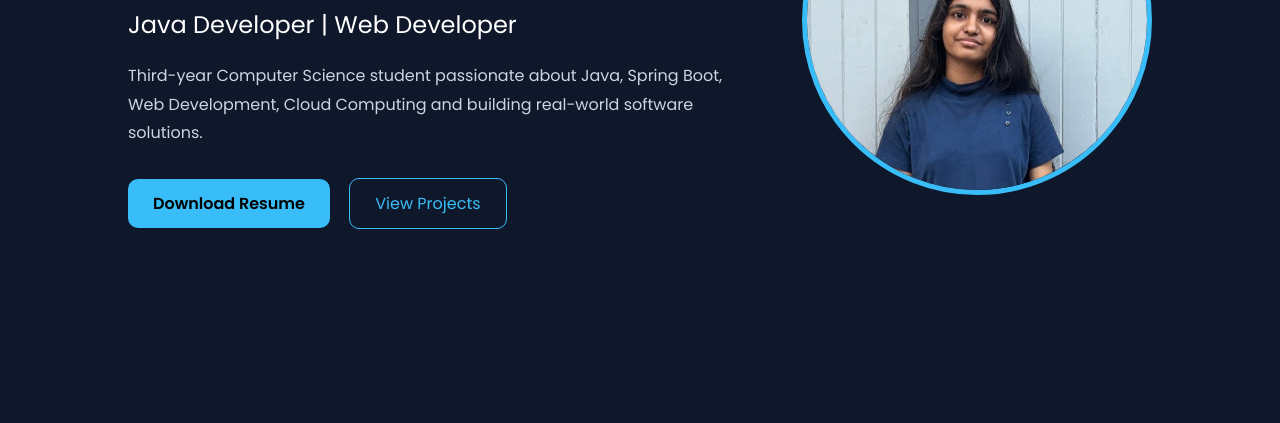
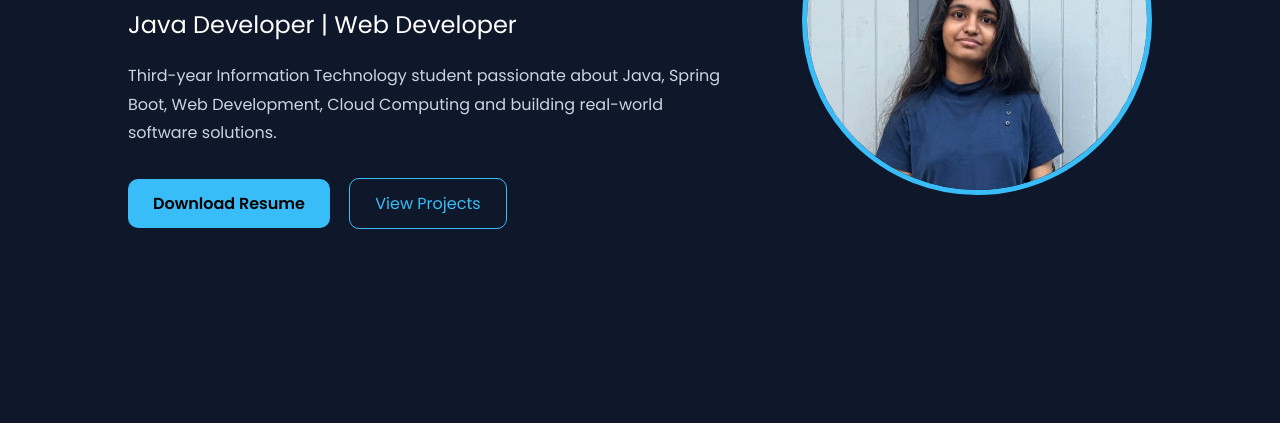
Before and after one commit to Mahalakshmi567/portfolio, a plain HTML site: page index.html in a window 1280 px wide. Shown: the part 377-800 px from the top of the page. Drawn offline with Linux system fonts and the light colour scheme.

Commit message:
Updated portfolio

```diff
--- a/index.html
+++ b/index.html
@@ -36,7 +36,7 @@
         <h2>Java Developer | Web Developer</h2>
 
         <p>
-            Third-year Computer Science student passionate about
+            Third-year Information Technology student passionate about
             Java, Spring Boot, Web Development, Cloud Computing
             and building real-world software solutions.
         </p>
```
